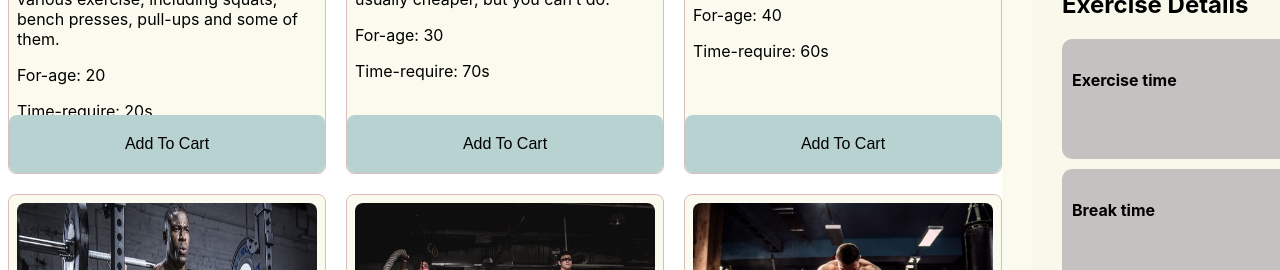
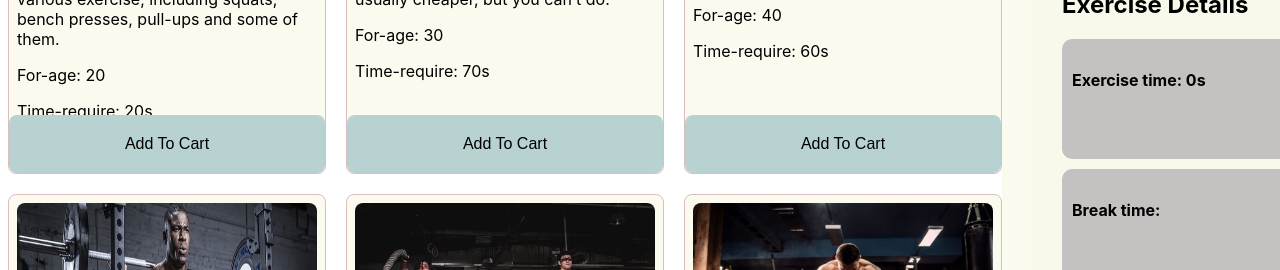
Before and after one commit to delower68/build-your-body, a React (Create React App) app: page / in a window 1280 px wide. Shown: the part 454-724 px from the top of the page. Built offline with nearby package versions, Linux system fonts and the light colour scheme.

Commit message:
time set added

```diff
--- a/src/components/Activity/Activity.js
+++ b/src/components/Activity/Activity.js
@@ -1,7 +1,12 @@
 import React from 'react';
 import './Activity.css'
 
-const Activity = () => {
+const Activity = ({singleProduct}) => {
+    console.log(singleProduct);
+    let totalTime = 0 ;
+    for(const product of singleProduct){
+        totalTime = totalTime + product.time ;
+    }
     return (
         <div className='activity-container'>
             <div className=''>
@@ -37,10 +42,10 @@ const Activity = () => {
                 </div>
                 <h2>Exercise Details</h2>
                 <div className='exercise-time'>
-                    <h4>Exercise time</h4>
+                    <h4>Exercise time: {totalTime}s</h4>
                 </div>
                 <div className='break-time'>
-                    <h4>Break time</h4>
+                    <h4>Break time: </h4>
                 </div>
                 <button className='activity-btn'>
                     <h4>Activity Completed</h4>
--- a/src/components/Shop/Shop.js
+++ b/src/components/Shop/Shop.js
@@ -38,7 +38,7 @@ const Shop = () => {
 
             </div>
             <div className="activity-container">
-               <Activity></Activity>
+               <Activity singleProduct={singleProduct}></Activity>
             </div>
         </div>
     );
```
